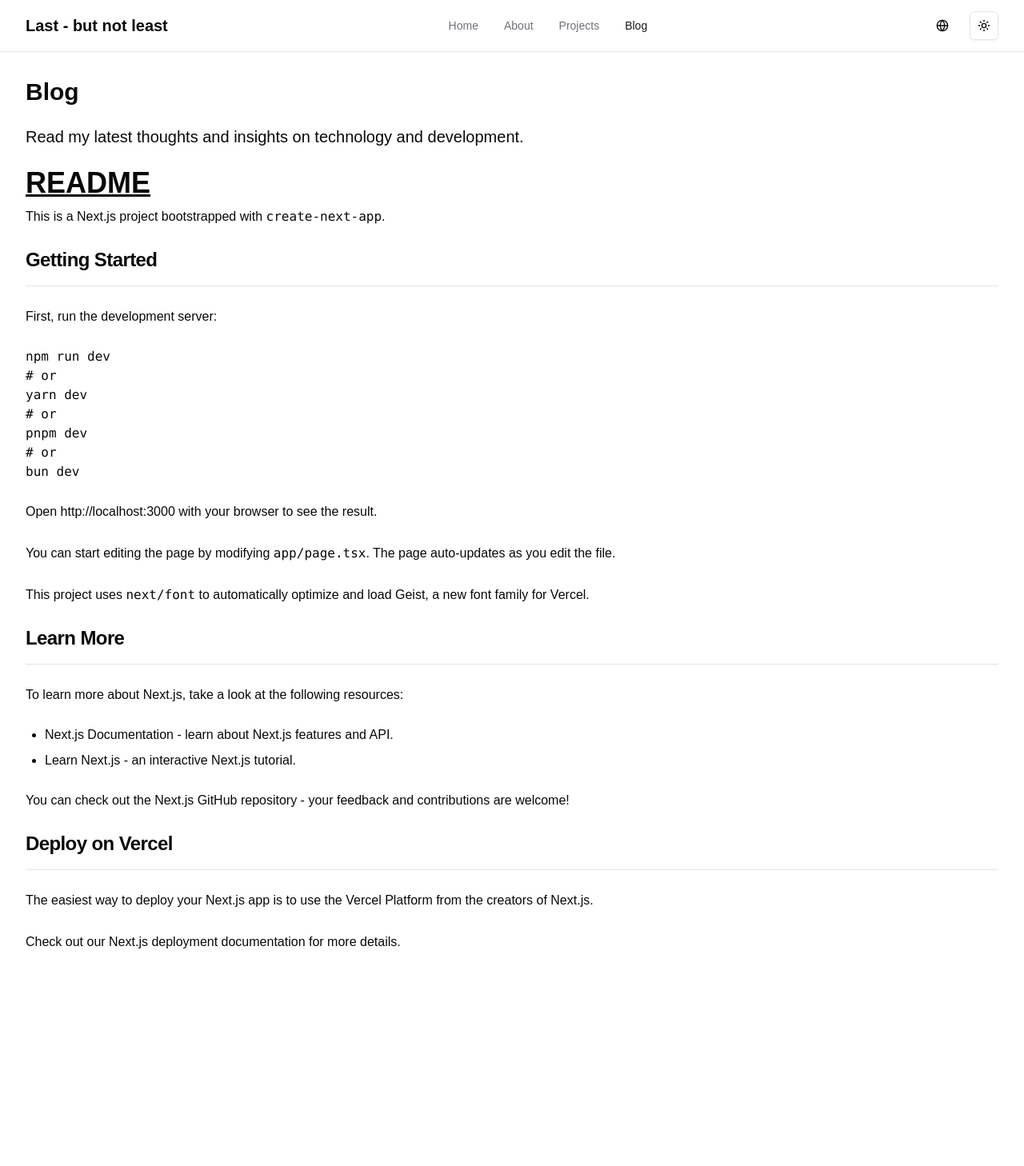
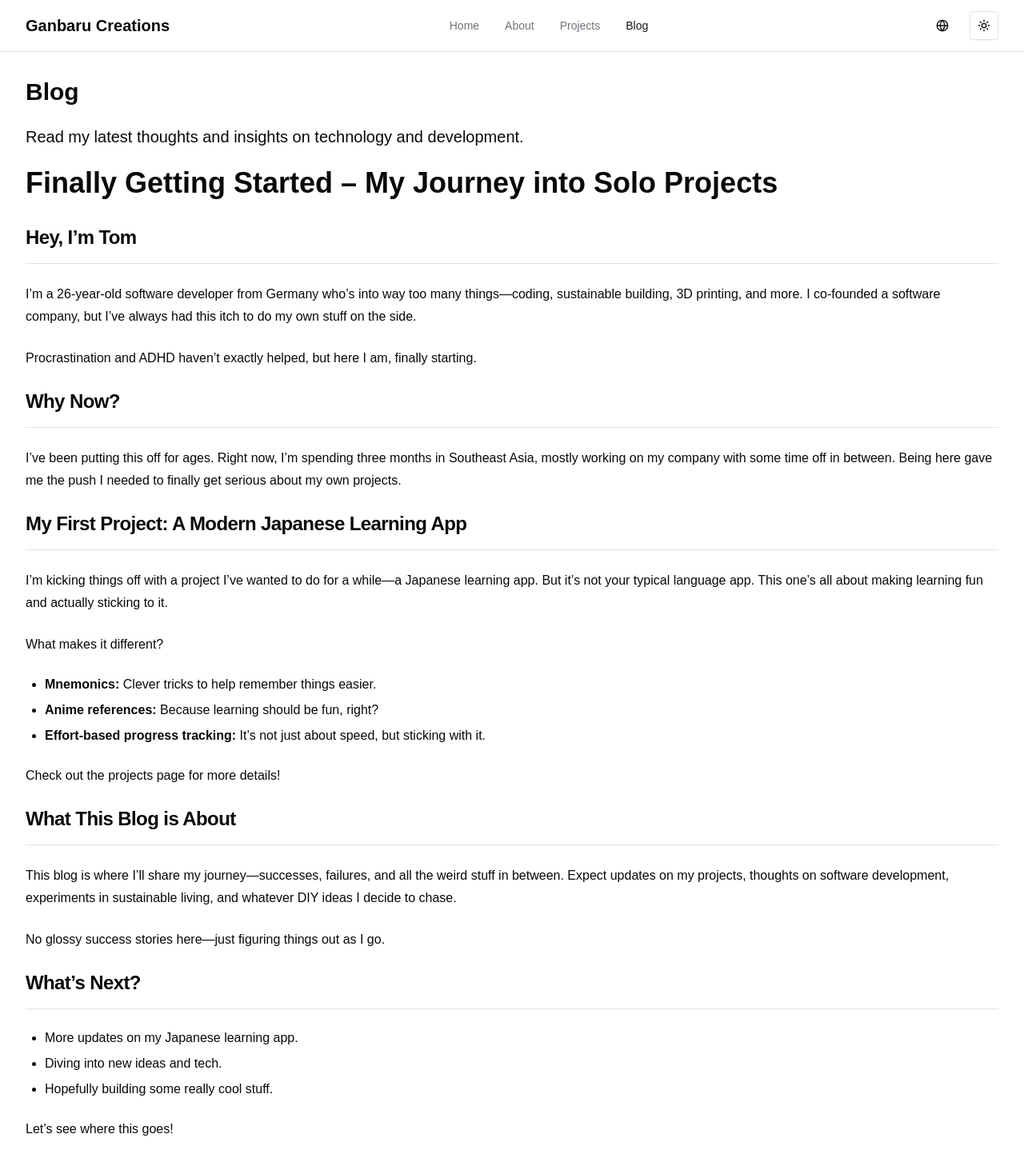
Before and after one commit to Last-butnotleast/last-butnotleast, a Next.js app: page /blog/blog in a window 1280 px wide. Shown: the whole page at 80% size. Before the commit the page ends 1224 px from the top, so only its background shows below. Built offline with nearby package versions, Linux system fonts and the light colour scheme.

Commit message:
first blog entry

```diff
--- /dev/null
+++ b/public/1_welcome.md
@@ -0,0 +1,39 @@
+---
+title: Finally Getting Started – My Journey into Solo Projects
+---
+
+## Hey, I’m Tom
+
+I’m a 26-year-old software developer from Germany who’s into way too many things—coding, sustainable building, 3D printing, and more. I co-founded a software company, but I’ve always had this itch to do my own stuff on the side.
+
+Procrastination and ADHD haven’t exactly helped, but here I am, finally starting.
+
+## Why Now?
+
+I’ve been putting this off for ages. Right now, I’m spending three months in Southeast Asia, mostly working on my company with some time off in between. Being here gave me the push I needed to finally get serious about my own projects.
+
+## My First Project: A Modern Japanese Learning App
+
+I’m kicking things off with a project I’ve wanted to do for a while—a Japanese learning app. But it’s not your typical language app. This one’s all about making learning fun and actually sticking to it.
+
+What makes it different?
+
+- **Mnemonics:** Clever tricks to help remember things easier.
+- **Anime references:** Because learning should be fun, right?
+- **Effort-based progress tracking:** It’s not just about speed, but sticking with it.
+
+Check out the projects page for more details!
+
+## What This Blog is About
+
+This blog is where I’ll share my journey—successes, failures, and all the weird stuff in between. Expect updates on my projects, thoughts on software development, experiments in sustainable living, and whatever DIY ideas I decide to chase.
+
+No glossy success stories here—just figuring things out as I go.
+
+## What’s Next?
+
+- More updates on my Japanese learning app.
+- Diving into new ideas and tech.
+- Hopefully building some really cool stuff.
+
+Let’s see where this goes!
--- a/src/app/[lang]/blog/page.tsx
+++ b/src/app/[lang]/blog/page.tsx
@@ -11,7 +11,7 @@ export default async function Blog({
 }) {
   const lang = (await params).lang;
   const dict = await getDictionary(lang);
-  const fileData = await fs.promises.readFile("public/README.md", "utf-8");
+  const fileData = await fs.promises.readFile("public/1_welcome.md", "utf-8");
   const { content, frontmatter } = await compileMDX<{ title: string }>({
     source: fileData,
     options: {
@@ -30,9 +30,7 @@ export default async function Blog({
       <p className="text-xl">{dict.blog.description}</p>
       <article className="prose prose-invert">
         {frontmatter.title && (
-          <h1 className="text-4xl font-semibold mb-2 underline">
-            {frontmatter.title}
-          </h1>
+          <h1 className="text-4xl font-semibold mb-2">{frontmatter.title}</h1>
         )}
         <div className="space-y-6">{content}</div>
       </article>
--- a/src/app/[lang]/layout.tsx
+++ b/src/app/[lang]/layout.tsx
@@ -17,8 +17,8 @@ const geistMono = Geist_Mono({
 });
 
 export const metadata: Metadata = {
-  title: "Last - but not least",
-  description: "This is me. Last but not least.",
+  title: "Ganbaru Creations",
+  description: "This is me and my 1000 ideas.",
 };
 
 export async function generateStaticParams() {
--- a/src/components/hero.tsx
+++ b/src/components/hero.tsx
@@ -38,12 +38,12 @@ export default function Hero({ dictionary }: HeroProps) {
           className="flex flex-col sm:flex-row justify-center items-center space-y-4 sm:space-y-0 sm:space-x-4"
         >
           <Button asChild size="lg">
-            <Link href="/blog">
+            <Link href="/projects">
               {dictionary.cta} <ArrowRight className="ml-2 h-4 w-4" />
             </Link>
           </Button>
           <Button asChild size="lg" variant="outline">
-            <Link href="/projects">{dictionary.secondaryCta}</Link>
+            <Link href="/blog">{dictionary.secondaryCta}</Link>
           </Button>
         </motion.div>
       </div>
--- a/src/components/navbar.tsx
+++ b/src/components/navbar.tsx
@@ -32,7 +32,7 @@ export function Navbar({ lang, dict }: { lang: string; dict: Dictionary }) {
         <div className="flex h-16 items-center justify-between">
           <div className="flex items-center">
             <Link href={`/${lang}`} className="text-xl font-bold">
-              Last - but not least
+              Ganbaru Creations
             </Link>
           </div>
           <nav className="hidden md:flex space-x-8">
--- a/src/dictionaries/en.json
+++ b/src/dictionaries/en.json
@@ -14,7 +14,7 @@
     "system": "System"
   },
   "home": {
-        "title": "Welcome to My Portfolio",
+    "title": "Welcome to Ganbaru Creations",
     "description": "Here you'll find my projects, blog posts, and more about me."
   },
   "about": {
@@ -30,9 +30,9 @@
     "description": "Read my latest thoughts and insights on technology and development."
   },
   "hero": {
-        "title": "Welcome to My Portfolio",
-        "subtitle": "Exploring ideas and crafting digital solutions",
-        "cta": "Read Blog",
-        "secondaryCta": "View Projects"
+    "title": "Welcome to Ganbaru Creations",
+    "subtitle": "Here you'll find my projects, blog posts, and more about me.",
+    "cta": "View Projects",
+    "secondaryCta": "Read Blog"
   }
 }
```
Also changed, not shown: public/README.md (deleted). Lines whose indentation alone changed are shown as unchanged.
